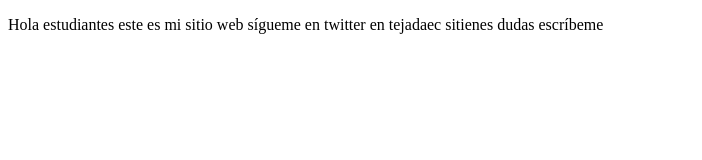
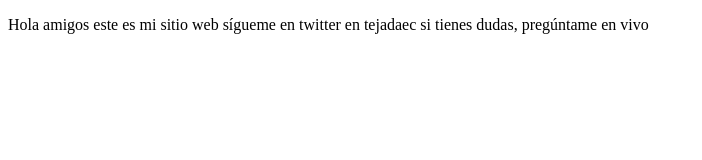
Before and after one commit to BolenaEc/proyectoDemoCursoPreWork, a plain HTML site: page Index.html in a window 1280 px wide. Shown: the whole page, without its empty margins (0-702 px from the left). Drawn offline with Linux system fonts and the light colour scheme.

```diff
--- a/Index.html
+++ b/Index.html
@@ -7,6 +7,6 @@
     <title>Document</title>
 </head>
 <body>
-    <p>Hola estudiantes este es mi sitio web sígueme en twitter en tejadaec sitienes dudas escríbeme</p>
+    <p>Hola amigos este es mi sitio web sígueme en twitter en tejadaec si tienes dudas, pregúntame en vivo</p>
 </body>
 </html>
```
